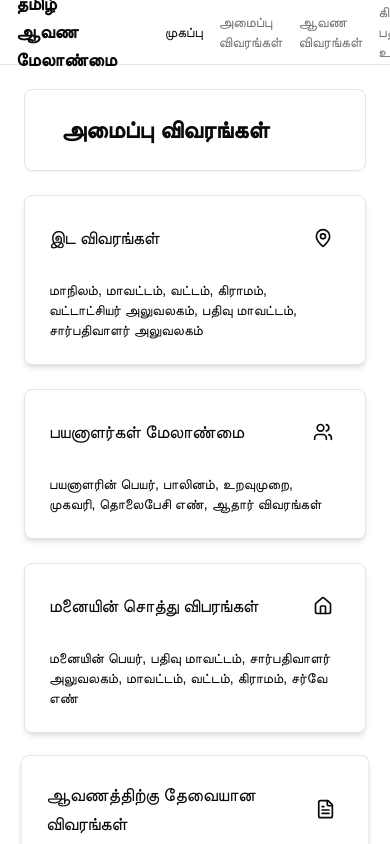
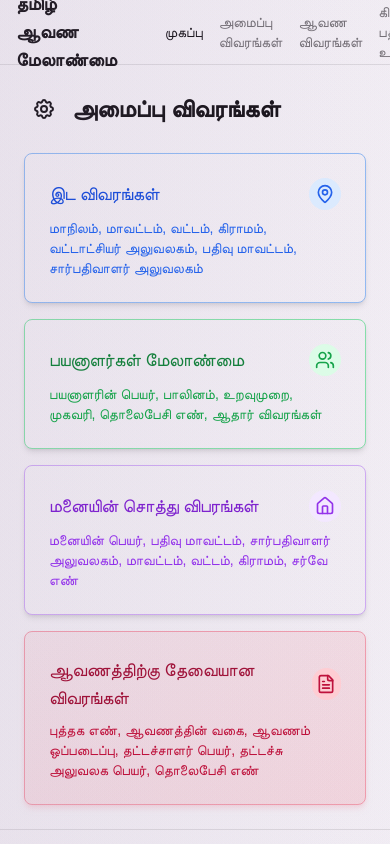
Before and after one commit to Kongudocument-57316/document-creator, a Next.js app: page /system-settings in a window 390 px wide. Shown: the top 844 px of the page. Built offline with nearby package versions, Linux system fonts and the light colour scheme.

Commit message:
feat: enhance system-settings with vibrant colors and visual elements
Add more colorful schemes, gradients, borders, accents, and icons for better UI.

Co-authored-by: null <205457875+Kongudocument-57316@users.noreply.github.com>

```diff
--- a/app/system-settings/page.tsx
+++ b/app/system-settings/page.tsx
@@ -5,92 +5,107 @@ import { MapPin, Users, Home, FileText } from "lucide-react"
 
 export default function SystemSettings() {
   return (
-    <div className="flex min-h-screen flex-col bg-gradient-to-b from-lavender-50 to-lavender-100">
-      <Header className="bg-lavender-200/70 border-lavender-300 backdrop-blur-sm" />
+    <div className="flex min-h-screen flex-col bg-gradient-to-b from-lavender-50 to-white">
+      <Header className="bg-gradient-to-r from-lavender-100 to-lavender-200 border-lavender-300" />
       <main className="flex-1 p-6">
         <div className="max-w-6xl mx-auto">
-          <div className="bg-white/60 backdrop-blur-sm p-6 rounded-lg shadow-sm border border-lavender-200 mb-6">
-            <h2 className="text-2xl font-bold text-lavender-800 flex items-center gap-2">
-              <span className="bg-lavender-600 h-8 w-1 rounded-full inline-block"></span>
-              அமைப்பு விவரங்கள்
-            </h2>
+          <div className="flex items-center space-x-2 mb-6">
+            <div className="h-10 w-10 rounded-full bg-lavender-200 flex items-center justify-center">
+              <svg
+                xmlns="http://www.w3.org/2000/svg"
+                className="h-6 w-6 text-lavender-700"
+                fill="none"
+                viewBox="0 0 24 24"
+                stroke="currentColor"
+              >
+                <path
+                  strokeLinecap="round"
+                  strokeLinejoin="round"
+                  strokeWidth={2}
+                  d="M10.325 4.317c.426-1.756 2.924-1.756 3.35 0a1.724 1.724 0 002.573 1.066c1.543-.94 3.31.826 2.37 2.37a1.724 1.724 0 001.065 2.572c1.756.426 1.756 2.924 0 3.35a1.724 1.724 0 00-1.066 2.573c.94 1.543-.826 3.31-2.37 2.37a1.724 1.724 0 00-2.572 1.065c-.426 1.756-2.924 1.756-3.35 0a1.724 1.724 0 00-2.573-1.066c-1.543.94-3.31-.826-2.37-2.37a1.724 1.724 0 00-1.065-2.572c-1.756-.426-1.756-2.924 0-3.35a1.724 1.724 0 001.066-2.573c-.94-1.543.826-3.31 2.37-2.37.996.608 2.296.07 2.572-1.065z"
+                />
+                <path
+                  strokeLinecap="round"
+                  strokeLinejoin="round"
+                  strokeWidth={2}
+                  d="M15 12a3 3 0 11-6 0 3 3 0 016 0z"
+                />
+              </svg>
+            </div>
+            <h2 className="text-2xl font-bold text-lavender-800">அமைப்பு விவரங்கள்</h2>
           </div>
 
-          <div className="grid gap-6 md:grid-cols-2 lg:grid-cols-2">
-            <Link
-              href="/system-settings/location-details"
-              className="transition-transform duration-300 hover:scale-[1.02]"
-            >
-              <Card className="h-full bg-gradient-to-br from-lavender-50 to-lavender-100 border-lavender-200 shadow-md overflow-hidden group">
-                <div className="absolute inset-0 bg-gradient-to-r from-lavender-300/20 to-transparent opacity-0 group-hover:opacity-100 transition-opacity duration-300"></div>
-                <CardHeader className="flex flex-row items-center justify-between space-y-0 pb-2 bg-lavender-100/50">
-                  <CardTitle className="text-lg font-medium text-lavender-800">இட விவரங்கள்</CardTitle>
-                  <div className="p-2 bg-lavender-200 rounded-full group-hover:bg-lavender-300 transition-colors">
-                    <MapPin className="h-5 w-5 text-lavender-700" />
+          <div className="grid gap-4 md:grid-cols-2 lg:grid-cols-2">
+            <Link href="/system-settings/location-details">
+              <Card className="hover:bg-gradient-to-br from-blue-50 to-blue-100 cursor-pointer transition-colors border-blue-300 shadow-md hover:shadow-blue-200/50 overflow-hidden group">
+                <div className="absolute inset-0 bg-gradient-to-r from-blue-500/10 to-blue-600/5 opacity-50 group-hover:opacity-70 transition-opacity"></div>
+                <CardHeader className="flex flex-row items-center justify-between space-y-0 pb-2 relative z-10">
+                  <CardTitle className="text-lg font-medium text-blue-700 group-hover:text-blue-800">
+                    இட விவரங்கள்
+                  </CardTitle>
+                  <div className="h-8 w-8 rounded-full bg-blue-100 flex items-center justify-center group-hover:bg-blue-200 transition-colors">
+                    <MapPin className="h-5 w-5 text-blue-600 group-hover:text-blue-700" />
                   </div>
                 </CardHeader>
-                <CardContent className="pt-4">
-                  <CardDescription className="text-lavender-700">
+                <CardContent className="relative z-10">
+                  <CardDescription className="text-blue-600 group-hover:text-blue-700">
                     மாநிலம், மாவட்டம், வட்டம், கிராமம், வட்டாட்சியர் அலுவலகம், பதிவு மாவட்டம், சார்பதிவாளர் அலுவலகம்
                   </CardDescription>
                 </CardContent>
               </Card>
             </Link>
 
-            <Link
-              href="/system-settings/user-management"
-              className="transition-transform duration-300 hover:scale-[1.02]"
-            >
-              <Card className="h-full bg-gradient-to-br from-lavender-50 to-lavender-100 border-lavender-200 shadow-md overflow-hidden group">
-                <div className="absolute inset-0 bg-gradient-to-r from-lavender-300/20 to-transparent opacity-0 group-hover:opacity-100 transition-opacity duration-300"></div>
-                <CardHeader className="flex flex-row items-center justify-between space-y-0 pb-2 bg-lavender-100/50">
-                  <CardTitle className="text-lg font-medium text-lavender-800">பயனாளர்கள் மேலாண்மை</CardTitle>
-                  <div className="p-2 bg-lavender-200 rounded-full group-hover:bg-lavender-300 transition-colors">
-                    <Users className="h-5 w-5 text-lavender-700" />
+            <Link href="/system-settings/user-management">
+              <Card className="hover:bg-gradient-to-br from-green-50 to-green-100 cursor-pointer transition-colors border-green-300 shadow-md hover:shadow-green-200/50 overflow-hidden group">
+                <div className="absolute inset-0 bg-gradient-to-r from-green-500/10 to-green-600/5 opacity-50 group-hover:opacity-70 transition-opacity"></div>
+                <CardHeader className="flex flex-row items-center justify-between space-y-0 pb-2 relative z-10">
+                  <CardTitle className="text-lg font-medium text-green-700 group-hover:text-green-800">
+                    பயனாளர்கள் மேலாண்மை
+                  </CardTitle>
+                  <div className="h-8 w-8 rounded-full bg-green-100 flex items-center justify-center group-hover:bg-green-200 transition-colors">
+                    <Users className="h-5 w-5 text-green-600 group-hover:text-green-700" />
                   </div>
                 </CardHeader>
-                <CardContent className="pt-4">
-                  <CardDescription className="text-lavender-700">
+                <CardContent className="relative z-10">
+                  <CardDescription className="text-green-600 group-hover:text-green-700">
                     பயனாளரின் பெயர், பாலினம், உறவுமுறை, முகவரி, தொலைபேசி எண், ஆதார் விவரங்கள்
                   </CardDescription>
                 </CardContent>
               </Card>
             </Link>
 
-            <Link
-              href="/system-settings/property-details"
-              className="transition-transform duration-300 hover:scale-[1.02]"
-            >
-              <Card className="h-full bg-gradient-to-br from-lavender-50 to-lavender-100 border-lavender-200 shadow-md overflow-hidden group">
-                <div className="absolute inset-0 bg-gradient-to-r from-lavender-300/20 to-transparent opacity-0 group-hover:opacity-100 transition-opacity duration-300"></div>
-                <CardHeader className="flex flex-row items-center justify-between space-y-0 pb-2 bg-lavender-100/50">
-                  <CardTitle className="text-lg font-medium text-lavender-800">மனையின் சொத்து விபரங்கள்</CardTitle>
-                  <div className="p-2 bg-lavender-200 rounded-full group-hover:bg-lavender-300 transition-colors">
-                    <Home className="h-5 w-5 text-lavender-700" />
+            <Link href="/system-settings/property-details">
+              <Card className="hover:bg-gradient-to-br from-purple-50 to-purple-100 cursor-pointer transition-colors border-purple-300 shadow-md hover:shadow-purple-200/50 overflow-hidden group">
+                <div className="absolute inset-0 bg-gradient-to-r from-purple-500/10 to-purple-600/5 opacity-50 group-hover:opacity-70 transition-opacity"></div>
+                <CardHeader className="flex flex-row items-center justify-between space-y-0 pb-2 relative z-10">
+                  <CardTitle className="text-lg font-medium text-purple-700 group-hover:text-purple-800">
+                    மனையின் சொத்து விபரங்கள்
+                  </CardTitle>
+                  <div className="h-8 w-8 rounded-full bg-purple-100 flex items-center justify-center group-hover:bg-purple-200 transition-colors">
+                    <Home className="h-5 w-5 text-purple-600 group-hover:text-purple-700" />
                   </div>
                 </CardHeader>
-                <CardContent className="pt-4">
-                  <CardDescription className="text-lavender-700">
+                <CardContent className="relative z-10">
+                  <CardDescription className="text-purple-600 group-hover:text-purple-700">
                     மனையின் பெயர், பதிவு மாவட்டம், சார்பதிவாளர் அலுவலகம், மாவட்டம், வட்டம், கிராமம், சர்வே எண்
                   </CardDescription>
                 </CardContent>
               </Card>
             </Link>
 
-            <Link
-              href="/system-settings/document-requirements"
-              className="transition-transform duration-300 hover:scale-[1.02]"
-            >
-              <Card className="h-full bg-gradient-to-br from-lavender-50 to-lavender-100 border-lavender-200 shadow-md overflow-hidden group">
-                <div className="absolute inset-0 bg-gradient-to-r from-lavender-300/20 to-transparent opacity-0 group-hover:opacity-100 transition-opacity duration-300"></div>
-                <CardHeader className="flex flex-row items-center justify-between space-y-0 pb-2 bg-lavender-100/50">
-                  <CardTitle className="text-lg font-medium text-lavender-800">ஆவணத்திற்கு தேவையான விவரங்கள்</CardTitle>
-                  <div className="p-2 bg-lavender-200 rounded-full group-hover:bg-lavender-300 transition-colors">
-                    <FileText className="h-5 w-5 text-lavender-700" />
+            <Link href="/system-settings/document-requirements">
+              <Card className="hover:bg-gradient-to-br from-rose-50 to-rose-100 cursor-pointer transition-colors border-rose-300 shadow-md hover:shadow-rose-200/50 overflow-hidden group">
+                <div className="absolute inset-0 bg-gradient-to-r from-rose-500/10 to-rose-600/5 opacity-50 group-hover:opacity-70 transition-opacity"></div>
+                <CardHeader className="flex flex-row items-center justify-between space-y-0 pb-2 relative z-10">
+                  <CardTitle className="text-lg font-medium text-rose-700 group-hover:text-rose-800">
+                    ஆவணத்திற்கு தேவையான விவரங்கள்
+                  </CardTitle>
+                  <div className="h-8 w-8 rounded-full bg-rose-100 flex items-center justify-center group-hover:bg-rose-200 transition-colors">
+                    <FileText className="h-5 w-5 text-rose-600 group-hover:text-rose-700" />
                   </div>
                 </CardHeader>
-                <CardContent className="pt-4">
-                  <CardDescription className="text-lavender-700">
+                <CardContent className="relative z-10">
+                  <CardDescription className="text-rose-600 group-hover:text-rose-700">
                     புத்தக எண், ஆவணத்தின் வகை, ஆவணம் ஒப்படைப்பு, தட்டச்சாளர் பெயர், தட்டச்சு அலுவலக பெயர், தொலைபேசி எண்
                   </CardDescription>
                 </CardContent>
@@ -99,8 +114,8 @@ export default function SystemSettings() {
           </div>
         </div>
       </main>
-      <footer className="bg-lavender-200/70 backdrop-blur-sm border-t border-lavender-300 py-6 text-center text-lavender-800 shadow-inner">
-        <p className="font-medium">© 2023 தமிழ் ஆவண மேலாண்மை. அனைத்து உரிமைகளும் பாதுகாக்கப்பட்டவை.</p>
+      <footer className="bg-gradient-to-r from-lavender-100 to-lavender-200 border-t border-lavender-300 py-4 text-center text-lavender-700">
+        <p>© 2023 தமிழ் ஆவண மேலாண்மை. அனைத்து உரிமைகளும் பாதுகாக்கப்பட்டவை.</p>
       </footer>
     </div>
   )
```
Also changed, not shown: app/system-settings/document-requirements/page.tsx (+27 -15 lines), app/system-settings/location-details/page.tsx (+25 -13 lines), app/system-settings/property-details/page.tsx (+14 -8 lines), app/system-settings/user-management/page.tsx (+17 -8 lines).
